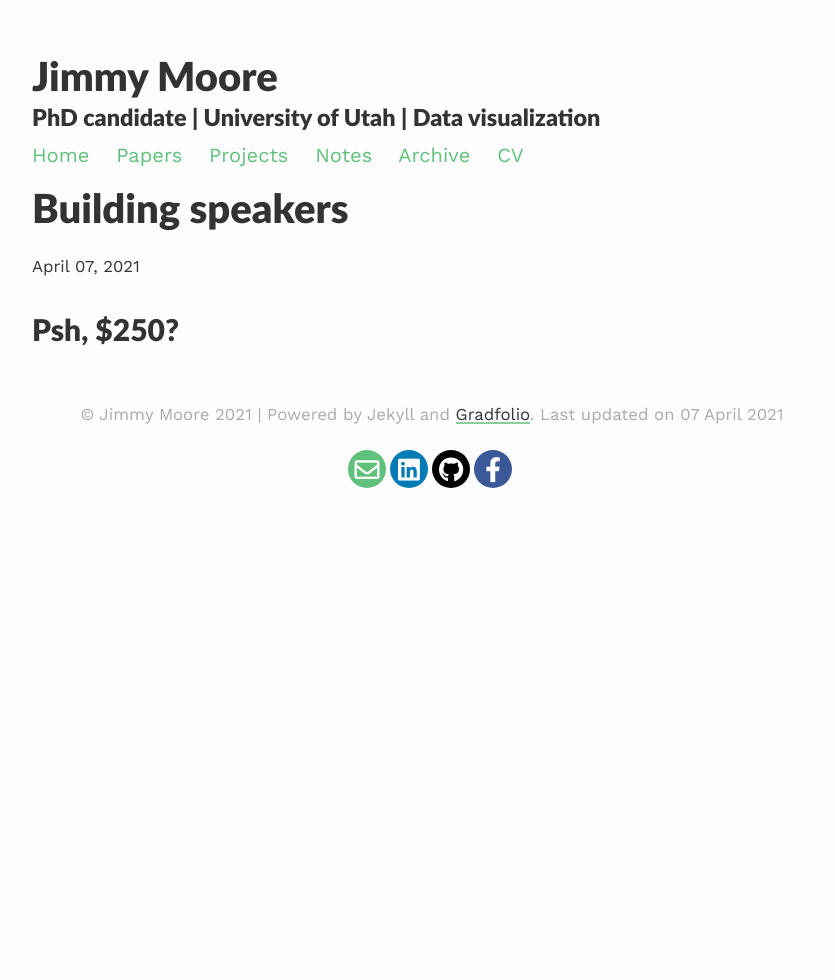
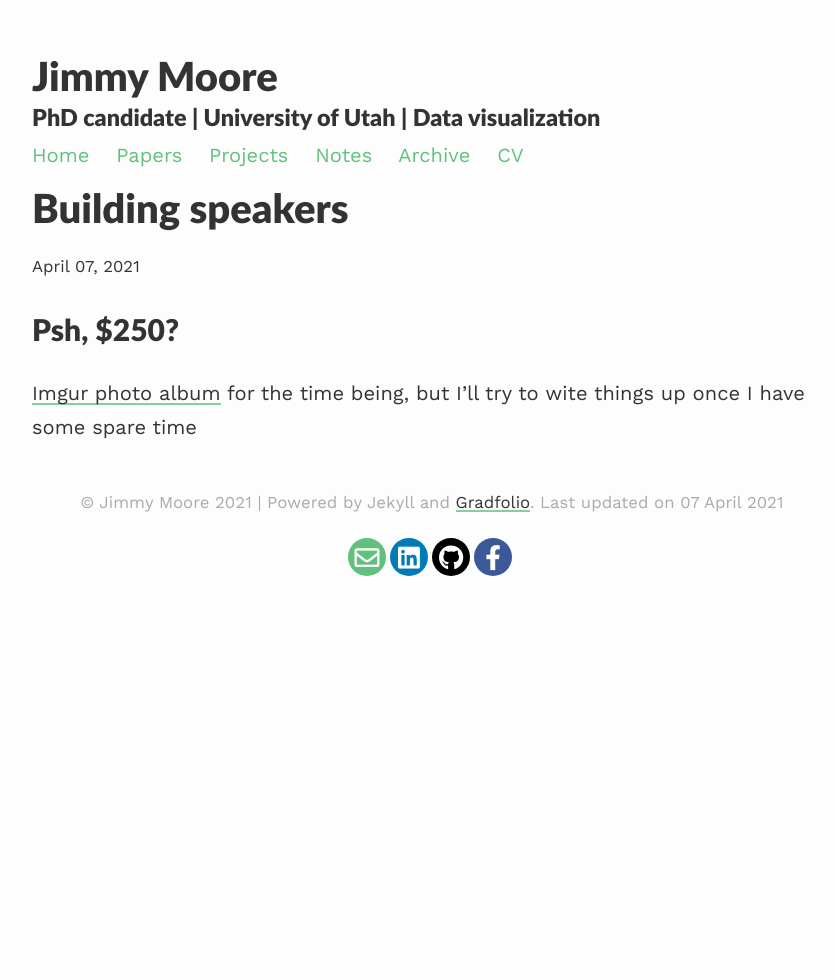
Before and after one commit to UtahJimmy/utahjimmy.github.io, a Jekyll site: the page built from _projects/2_project.md, in a window 1280 px wide. Shown: the whole page, without its empty margins (208-1043 px from the left). Built offline with Jekyll 4.4.1, drawn with Linux system fonts in a browser that asks for light colours; nearby versions of some CDN libraries.

Commit message:
Update 2_project.md

```diff
--- a/_projects/2_project.md
+++ b/_projects/2_project.md
@@ -6,3 +6,5 @@ description: Just as nice for twice the price
 
 Psh, $250?
 ============
+
+[Imgur photo album](https://imgur.com/a/ynK2r) for the time being, but I'll try to wite things up once I have some spare time
```
